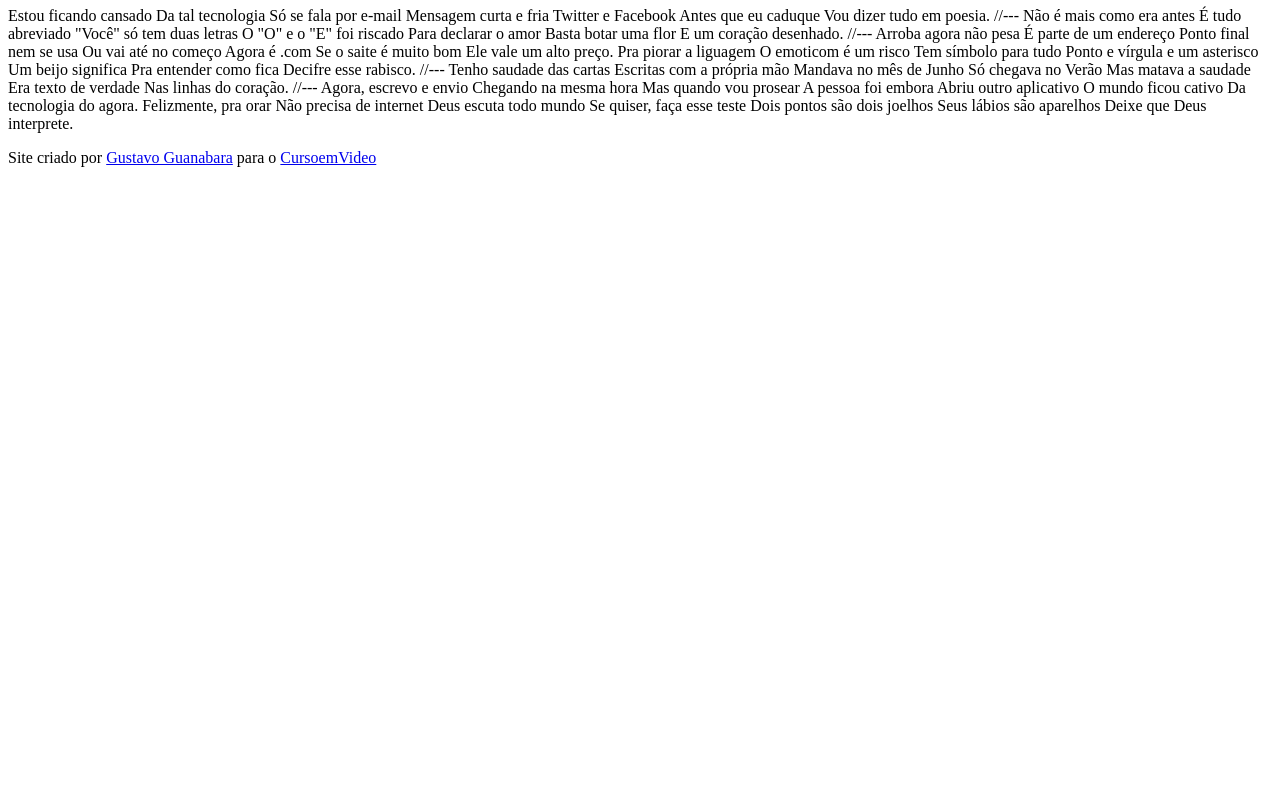
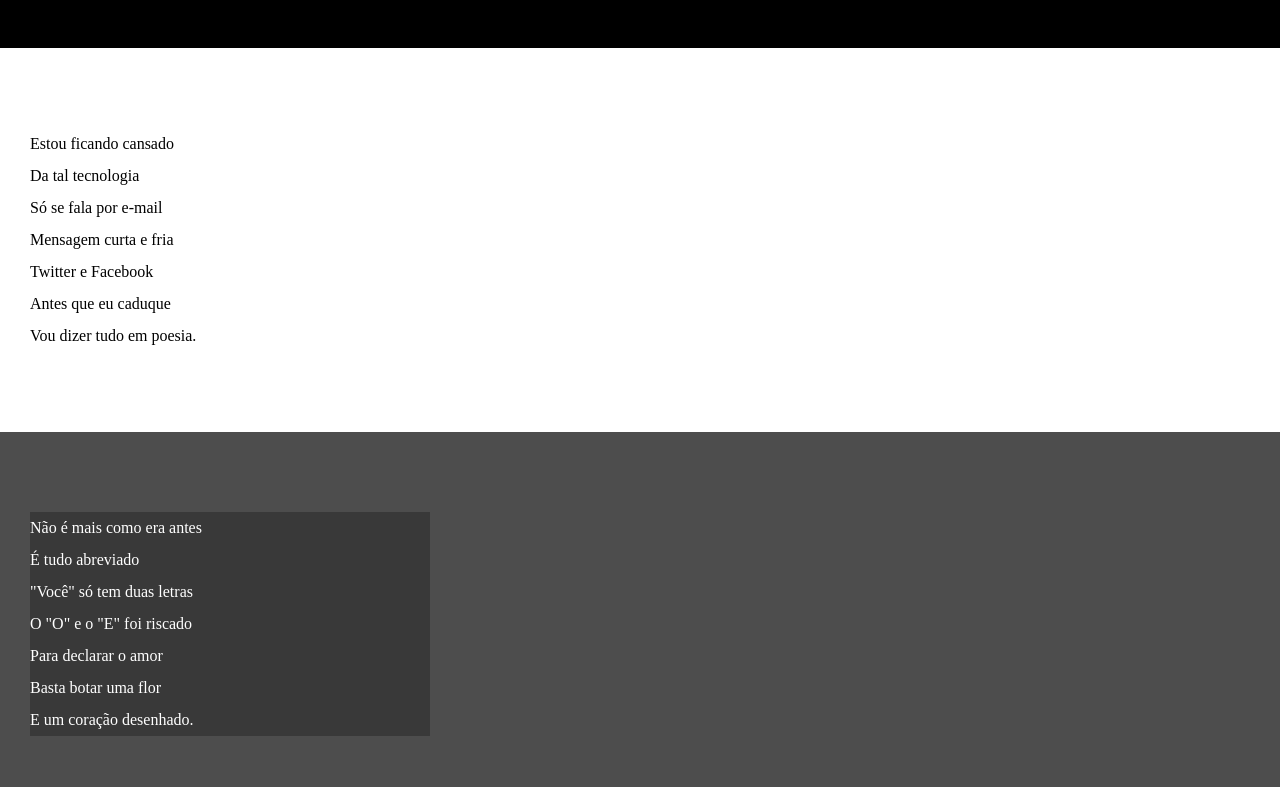
Before and after one commit to MuryloSantos/html-css, a plain HTML site: page exercicios/Desafios/d012/index.html in a window 1280 px wide. Shown: the part 107-894 px from the top of the page. Before the commit the page ends 800 px from the top, so only its background shows below. Drawn offline with Linux system fonts and the light colour scheme.

Commit message:
atualizei

```diff
--- /dev/null
+++ b/exercicios/Desafios/d012/estilo/style.css
@@ -0,0 +1,65 @@
+@charset "UTF-8";
+
+* {
+    margin: 0px;
+    padding: 0px;
+}
+
+html, body {
+    min-height: 100vh;
+    background-color: darkgrey;
+}
+
+header {
+    background-color: black;
+    color: white;
+    text-align: center;
+}
+
+header > h1 {
+    padding-top: 50px;
+    font-variant: small-caps;
+}
+
+header > p {
+    padding-bottom: 50px;
+}
+
+a {
+    color: white;
+    text-decoration: none;
+    font-weight: bold;
+}
+
+a:hover {
+    text-decoration: underline;
+}
+
+section {
+    padding-top: 10vh;
+    padding-bottom: 10vh;
+    line-height: 2em;
+    padding-left: 30px;
+}
+
+section.normal {
+    background-color: white;
+    color: black
+}
+
+section.imagem {
+    background-color: rgb(77, 77, 77);
+    color: white;
+}
+
+section.imagem > p {
+    background-color: rgba(0, 0, 0, 0.253);
+    width: 400px;
+}
+
+footer {
+    background-color: black;
+    text-align: center;
+    color: white;
+    padding: 10px;
+}
--- a/exercicios/Desafios/d012/index.html
+++ b/exercicios/Desafios/d012/index.html
@@ -5,6 +5,7 @@
     <meta http-equiv="X-UA-Compatible" content="IE=edge">
     <meta name="viewport" content="width=device-width, initial-scale=1.0">
     <title>Cordel Moderno</title>
+    <link rel="stylesheet" href="estilo/style.css">
 </head>
 <body>
     <header>
@@ -16,69 +17,85 @@
         </p>
     </header>
 
-    Estou ficando cansado
-    Da tal tecnologia
-    Só se fala por e-mail
-    Mensagem curta e fria
-    Twitter e Facebook
-    Antes que eu caduque
-    Vou dizer tudo em poesia.
+    <section class="normal">
+        <p>
+            Estou ficando cansado <br>
+            Da tal tecnologia <br>
+            Só se fala por e-mail <br>
+            Mensagem curta e fria <br>
+            Twitter e Facebook <br>
+            Antes que eu caduque <br>
+            Vou dizer tudo em poesia.
+        </p>
+    </section>
 
-    //---
+    <section class="imagem">
+        <p>
+            Não é mais como era antes <br>
+            É tudo abreviado <br>
+            "Você" só tem duas letras <br>
+            O "O" e o "E" foi riscado <br>
+            Para declarar o amor <br>
+            Basta botar uma flor <br>
+            E um coração desenhado.
+        </p>
+    </section>
 
-    Não é mais como era antes
-    É tudo abreviado
-    "Você" só tem duas letras
-    O "O" e o "E" foi riscado
-    Para declarar o amor
-    Basta botar uma flor
-    E um coração desenhado.
+    <section class="normal">
+        <p>
+            Arroba agora não pesa <br>
+            É parte de um endereço <br>
+            Ponto final nem se usa <br>
+            Ou vai até no começo <br>
+            Agora é .com <br>
+            Se o saite é muito bom <br>
+            Ele vale um alto preço.
+        </p>
 
-    //---
+        <p>
+            Pra piorar a liguagem <br>
+            O emoticom é um risco <br>
+            Tem símbolo para tudo <br>
+            Ponto e vírgula e um asterisco <br>
+            Um beijo significa <br>
+            Pra entender como fica <br>
+            Decifre esse rabisco.
+        </p>
+    </section>
 
-    Arroba agora não pesa
-    É parte de um endereço
-    Ponto final nem se usa
-    Ou vai até no começo
-    Agora é .com
-    Se o saite é muito bom
-    Ele vale um alto preço.
+    <section class="imagem">
+        <p>
+            Tenho saudade das cartas <br>
+            Escritas com a própria mão <br>
+            Mandava no mês de Junho <br>
+            Só chegava no Verão <br>
+            Mas matava a saudade <br>
+            Era texto de verdade <br>
+            Nas linhas do coração.
+        </p>
+    </section>
 
-    Pra piorar a liguagem
-    O emoticom é um risco
-    Tem símbolo para tudo
-    Ponto e vírgula e um asterisco
-    Um beijo significa
-    Pra entender como fica
-    Decifre esse rabisco.
+    <section class="normal">
+        <p>
+            Agora, escrevo e envio <br>
+            Chegando na mesma hora <br>
+            Mas quando vou prosear <br>
+            A pessoa foi embora <br>
+            Abriu outro aplicativo <br>
+            O mundo ficou cativo <br>
+            Da tecnologia do agora.
+        </p>
 
-    //---
-
-    Tenho saudade das cartas
-    Escritas com a própria mão
-    Mandava no mês de Junho
-    Só chegava no Verão
-    Mas matava a saudade
-    Era texto de verdade
-    Nas linhas do coração.
-
-    //---
-
-    Agora, escrevo e envio
-    Chegando na mesma hora
-    Mas quando vou prosear
-    A pessoa foi embora
-    Abriu outro aplicativo
-    O mundo ficou cativo
-    Da tecnologia do agora.
-
-    Felizmente, pra orar
-    Não precisa de internet
-    Deus escuta todo mundo
-    Se quiser, faça esse teste
-    Dois pontos são dois joelhos
-    Seus lábios são aparelhos
-    Deixe que Deus interprete.
+        <p>
+            Felizmente, pra orar <br>
+            Não precisa de internet <br>
+            Deus escuta todo mundo <br>
+            Se quiser, faça esse teste <br>
+            Dois pontos são dois joelhos <br>
+            Seus lábios são aparelhos <br>
+            Deixe que Deus interprete.
+        </p>
+    </section>
 
     <footer>
         <p>Site criado por <a href="https://gustavoguanabara.github.io" target="_blank">Gustavo Guanabara</a> para o <a href="https://www.cursoemvideo.com" target="_blank">CursoemVideo</a></p>
```
